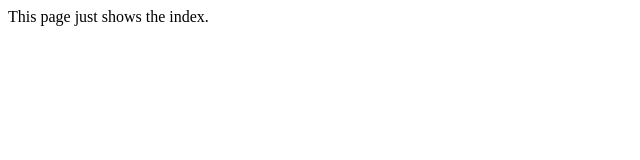
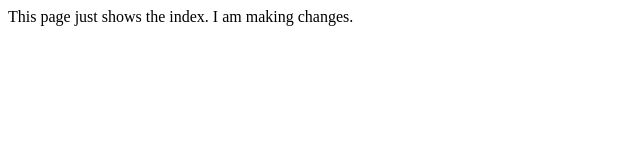
Before and after one commit to AtinderdeepSingh/AngularJS, a plain HTML site: page index.html in a window 1280 px wide. Shown: the whole page, without its empty margins (0-640 px from the left). Drawn offline with Linux system fonts and the light colour scheme.

Commit message:
just little changes

```diff
--- a/index.html
+++ b/index.html
@@ -5,6 +5,6 @@
     <title>This is Index</title>
   </head>
   <body>
-    This page just shows the index.
+    This page just shows the index. I am making changes.
   </body>
 </html>
```
